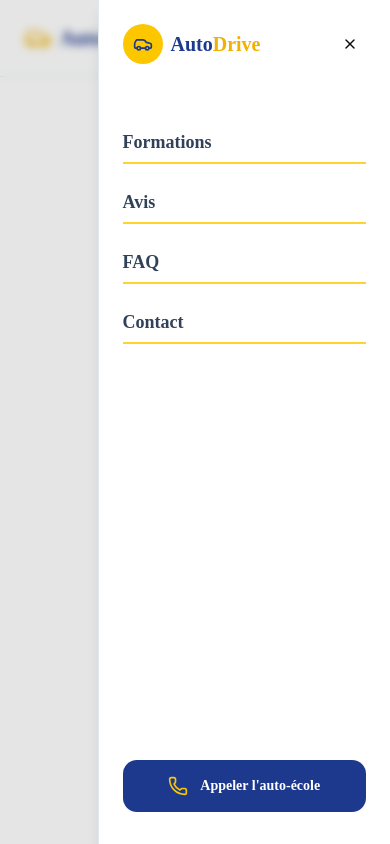
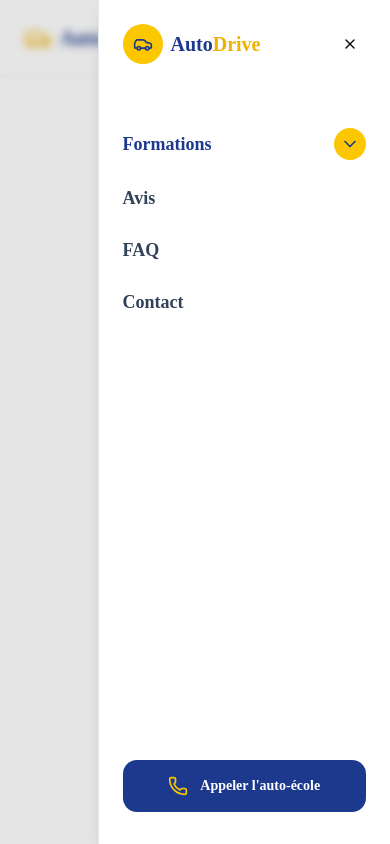
Before and after one commit to BrahimCodeA/Auto-ecole, a Next.js app: page / in a window 390 px wide. Both pictures are taken after a click on the button 344 px from the left and 38 px from the top of the page. Built offline with nearby package versions, Linux system fonts and the light colour scheme.

Commit message:
Ajout du menu formations sur desktop et mobile

```diff
--- /dev/null
+++ b/components/Hero.tsx
@@ -0,0 +1,3 @@
+export default function Hero() {
+  return <div>Hero</div>;
+}
--- /dev/null
+++ b/components/Navbar/MobileFormationMenu.tsx
@@ -0,0 +1,134 @@
+"use client";
+
+import { useState } from "react";
+import { ChevronDown, Car, Bike } from "lucide-react";
+
+import SmartLink from "../shared/SmartLink";
+
+export default function MobileFormationMenu() {
+  const [open, setOpen] = useState(false);
+
+  return (
+    <div>
+      <button
+        onClick={() => setOpen(!open)}
+        className="
+          w-full
+          flex
+          items-center
+          justify-between
+          text-lg
+          font-bold
+          text-blue-900
+          transition
+        "
+      >
+        Formations
+        <div
+          className={`
+            flex
+            items-center
+            justify-center
+            w-8
+            h-8
+            rounded-full
+            bg-yellow-400
+            transition-transform
+            duration-300
+            ${open ? "rotate-180" : ""}
+          `}
+        >
+          <ChevronDown className="w-5 h-5 text-blue-900" />
+        </div>
+      </button>
+
+      <div
+        className={`
+          overflow-hidden
+          transition-all
+          duration-300
+          ease-out
+          ${open ? "max-h-52 opacity-100 mt-4" : "max-h-0 opacity-0"}
+        `}
+      >
+        <div className="flex flex-col gap-3 pl-2">
+          <SmartLink
+            href="/formations/voiture"
+            className="
+              flex
+              items-center
+              gap-4
+              p-3
+              rounded-xl
+              bg-slate-50
+              border
+              border-slate-200
+              hover:border-yellow-400
+              hover:bg-yellow-50
+              transition
+            "
+          >
+            <div
+              className="
+              flex
+              items-center
+              justify-center
+              w-10
+              h-10
+              rounded-lg
+              bg-yellow-400
+              text-blue-900
+            "
+            >
+              <Car className="w-5 h-5" />
+            </div>
+
+            <div>
+              <p className="font-bold text-blue-900">Permis voiture</p>
+
+              <p className="text-xs text-slate-500">Formation B</p>
+            </div>
+          </SmartLink>
+
+          <SmartLink
+            href="/formations/moto"
+            className="
+              flex
+              items-center
+              gap-4
+              p-3
+              rounded-xl
+              bg-slate-50
+              border
+              border-slate-200
+              hover:border-yellow-400
+              hover:bg-yellow-50
+              transition
+            "
+          >
+            <div
+              className="
+              flex
+              items-center
+              justify-center
+              w-10
+              h-10
+              rounded-lg
+              bg-yellow-400
+              text-blue-900
+            "
+            >
+              <Bike className="w-5 h-5" />
+            </div>
+
+            <div>
+              <p className="font-bold text-blue-900">Permis moto</p>
+
+              <p className="text-xs text-slate-500">Formation A</p>
+            </div>
+          </SmartLink>
+        </div>
+      </div>
+    </div>
+  );
+}
--- a/components/Navbar/MobileMenu.tsx
+++ b/components/Navbar/MobileMenu.tsx
@@ -6,6 +6,7 @@ import { Sheet, SheetContent, SheetTrigger } from "@/components/ui/sheet";
 
 import { navLinks } from "./links";
 import SmartLink from "../shared/SmartLink";
+import MobileFormationMenu from "./MobileFormationMenu";
 
 export default function MobileMenu() {
   return (
@@ -36,38 +37,25 @@ export default function MobileMenu() {
 
           {/* LINKS */}
           <nav className="flex flex-col gap-6">
-            {navLinks.map((link) => (
+            {navLinks.map((link) =>
+              link.label === "Formations" ? (
+                <MobileFormationMenu key={link.href} />
+              ) : (
                 <SmartLink
                   key={link.href}
                   href={link.href}
                   className="
-                border-b-amber-300
-                 border-b-2
         text-lg
         font-semibold
         text-slate-700
         hover:text-blue-900
         transition
-                  relative
-                  group
       "
                 >
                   {link.label}
-
-                <span
-                  className="
-                  block
-                  h-0.5
-                  w-0
-                  bg-yellow-400
-                  transition-all
-                  duration-300
-                  group-hover:w-10
-                  mt-1
-                "
-                />
                 </SmartLink>
-            ))}
+              )
+            )}
           </nav>
 
           {/* CONTACT */}
```
Lines whose indentation alone changed are shown as unchanged.
